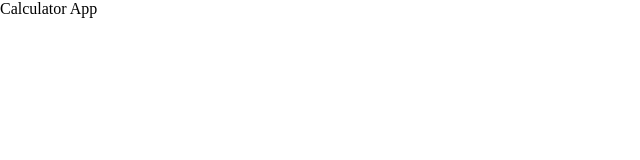
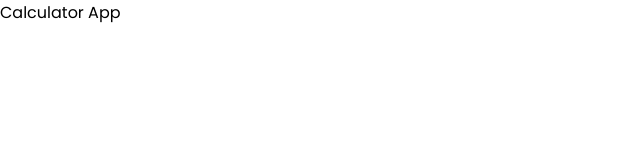
Before and after one commit to valdir-ti/react-calculator, a React (Create React App) app: page / in a window 1280 px wide. Shown: the top 160 px of the page, without its empty margins (0-640 px from the left). Built offline with nearby package versions, Linux system fonts and the light colour scheme.

Commit message:
feat: add google fonts

```diff
--- a/public/index.html
+++ b/public/index.html
@@ -2,14 +2,21 @@
 <html lang="en">
   <head>
     <meta charset="utf-8" />
+
+    <link rel="preconnect" href="https://fonts.gstatic.com" crossorigin>
+
     <link rel="icon" href="%PUBLIC_URL%/favicon.ico" />
     <meta name="viewport" content="width=device-width, initial-scale=1" />
     <meta name="theme-color" content="#000000" />
     <meta
-      name="description"
-      content="Web site created using create-react-app"
+    name="description"
+    content="Web site created using create-react-app"
     />
     <title>React Calculator App</title>
+
+    <link rel="preconnect" href="https://fonts.googleapis.com">
+    <link href="https://fonts.googleapis.com/css2?family=Poppins:wght@400;600;700&display=swap" rel="stylesheet">
+
   </head>
   <body>
     <noscript>You need to enable JavaScript to run this app.</noscript>
--- a/src/styles/globals.ts
+++ b/src/styles/globals.ts
@@ -26,6 +26,15 @@
         -webkit-font-smoothing: antialiased;
     }
 
+    body, input, textArea, button {
+        font-family: 'Poppins', sans-serif;
+        font-weight: 400;
+    }
+
+    h1, h2, h3, h4, h5, h6, strong {
+        font-weight: 600;
+    }
+
     button {
         cursor: pointer;
     }
```
